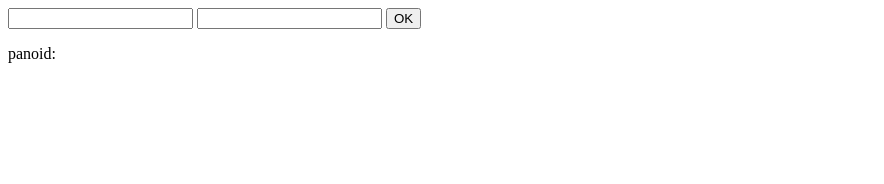
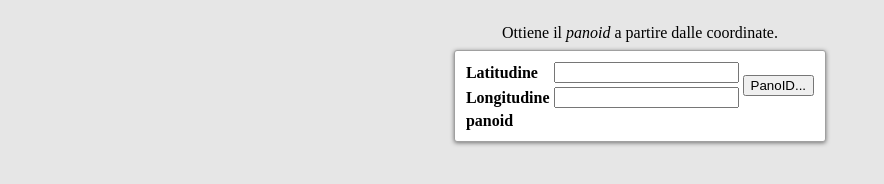
Before and after one commit to mircobe87/street-view-panorama, a plain HTML site: page index.html in a window 1280 px wide. Shown: the whole page, without its empty margins (0-884 px from the left). Drawn offline with Linux system fonts and the light colour scheme; some packages are replaced by stand-ins of ours.

Commit message:
modifiche essenziali:
 - script bash rinominato;
 - pagina web ridisegnata;
 - lo script bash adesso avvia il server HTTP locale, apre la pagina web
   e attende l'inserimento, da parte dell'utente, del 'panoid'.

```diff
--- a/index.html
+++ b/index.html
@@ -3,12 +3,49 @@
 	<head>
 		<title>Panorami</title>
 		<script type="text/javascript" src="https://maps.googleapis.com/maps/api/js"></script>
+		<style type="text/css">
+			html, body {
+				background-color: rgb(230,230,230);
+			}
+			th {
+				text-align: left;
+			}
+			button {
+				display: block;
+			}
+			table {
+				margin-left: auto;
+				margin-right: auto;
+				margin-top: 16px;
+				width: 350px;
+				border: solid 1px #a0a0a0;
+				border-radius: 3px;
+				box-shadow: 0px 1px 4px 0px rgba(0,0,0,0.5);
+				background-color: white;
+				padding: 8px;
+			}
+			caption {
+				margin: 8px;
+			}
+		</style>
 	</head>
 	<body>
-		<input id="lat"></input>
-		<input id="lng"></input>
-		<button id="btn">OK</button>
-		<p>panoid: <code><span id="panoid"></span></code></p>
+		<table>
+			<caption>Ottiene il <i>panoid</i> a partire dalle coordinate.</caption>
+			<tr>
+				<th>Latitudine</th>
+				<td><input id="lat" tabindex="1"></td>
+				<td rowspan="2"><button id="btn" tabindex="3">PanoID...</button></td>
+			</tr>
+			<tr>
+				<th>Longitudine</th>
+				<td><input id="lng" tabindex="2"></td>
+			</tr>
+			<tr>
+				<th>panoid</th>
+				<td colspan="2"><code><span id="panoid"></span></code></td>
+		</table>
+
 		<script type="text/javascript">
 			var btn = document.getElementById('btn');
 			var sv = new google.maps.StreetViewService();
```
Also changed, not shown: 3 other files.
